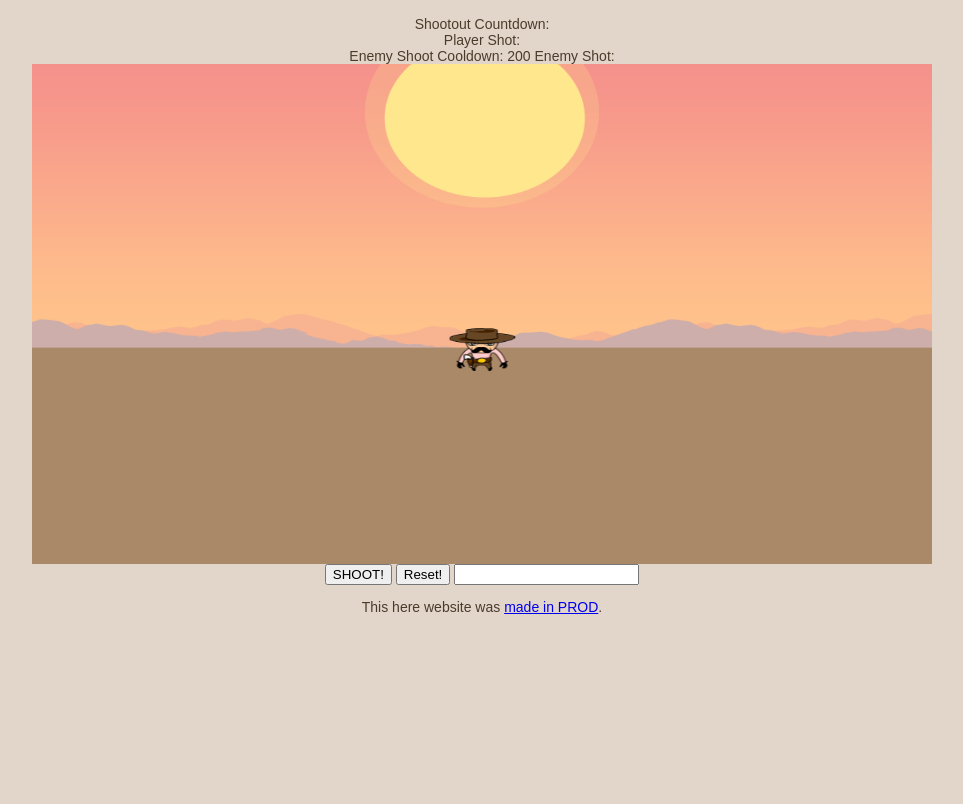
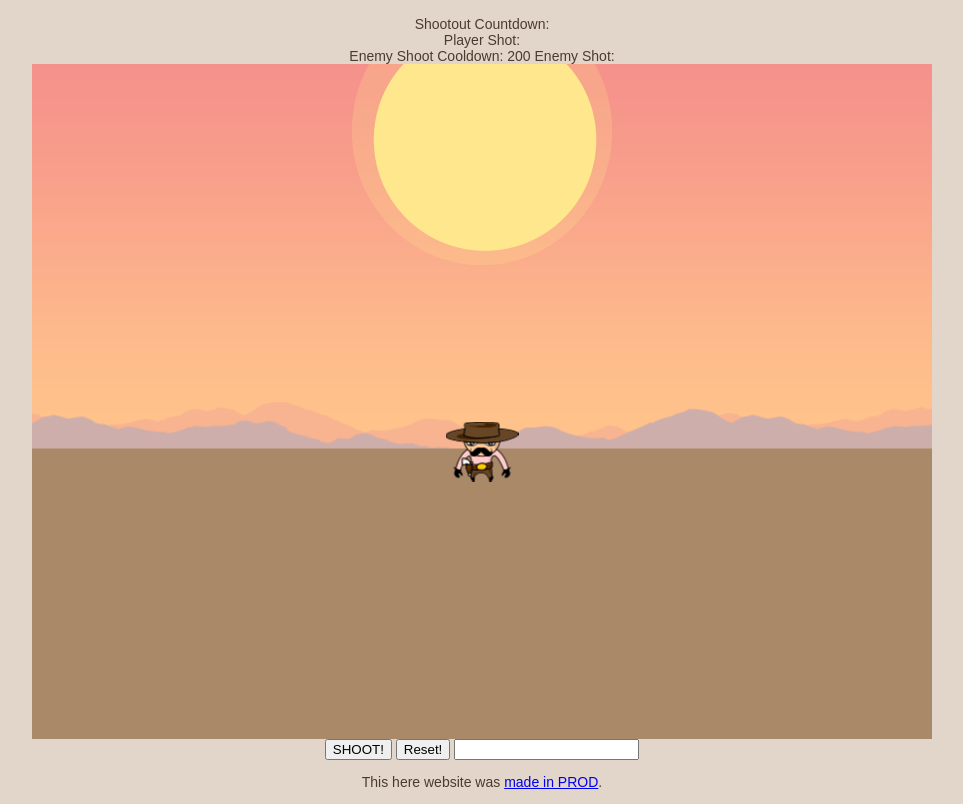
Before and after one commit to jeremylach/the-outlaw-leap-labs, a plain HTML site: page index.html in a window 1280 px wide. Shown: the part 43-847 px from the top of the page, without its empty margins (158-1121 px from the left). Before the commit the page ends 800 px from the top, so only its background shows below. Drawn offline with nearby package versions, Linux system fonts and the light colour scheme; no server answers; a web font is replaced by a local one.

Commit message:
Scale viewport size

```diff
--- a/css/main.css
+++ b/css/main.css
@@ -12,7 +12,7 @@ body {
 }
 #viewport {
     width: 900px;
-    height: 500px;
+    height: 675px;
 }
 .canvas-container { margin: 0 auto; }
 
--- a/index.html
+++ b/index.html
@@ -14,7 +14,7 @@
         Enemy Shot: <span id="enemyshot"></span><br/>
     </div>
 
-    <canvas id="viewport" width="1000" height="700"></canvas>
+    <canvas id="viewport" width="900" height="675"></canvas>
     <div id="message"></div>
     <div id="status"></div>
     <div id="winner"></div>
--- a/js/engine.js
+++ b/js/engine.js
@@ -1,5 +1,5 @@
-var VIEWPORT_WIDTH = 1000;
-var VIEWPORT_HEIGHT = 700;
+var VIEWPORT_WIDTH = 900;
+var VIEWPORT_HEIGHT = 675;
 
 // The game object.
 function Game(enemyAI) {
@@ -40,6 +40,9 @@ function Game(enemyAI) {
 
     this.img_cowboy = new Image();
     this.img_cowboy.src = '../assets/cowboy.png';
+
+    this.img_title = new Image();
+    this.img_title.src = '../assets/title.png';
 
     // --background music
     this.bgMusic = new Audio('../assets/sound/music/western_music.mp3');
```
